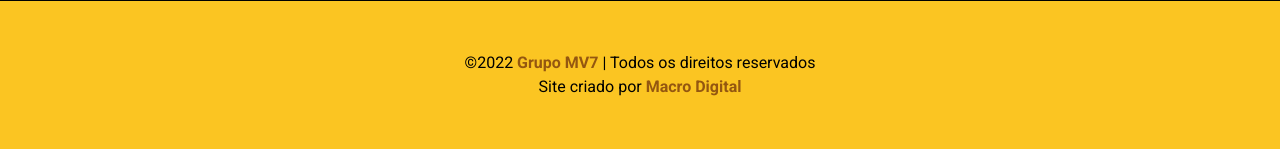
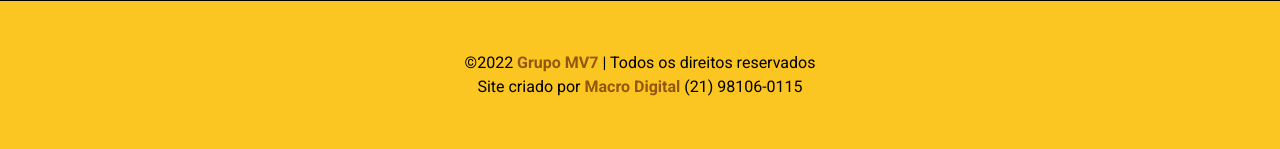
Before and after one commit to viniciusmendesdev/grupomv7, a PHP site: page / in a window 1280 px wide. Shown: the part 2188-2337 px from the top of the page. Run offline with PHP 8.4, Linux system fonts and the light colour scheme; some libraries are stand-ins or nearby versions.

Commit message:
alteração no footer. Incluimos o telefone

```diff
--- a/index.php
+++ b/index.php
@@ -203,7 +203,7 @@
 
 <footer>
 	<p>&copy<?=date('Y')?> <a href="#">Grupo MV7</a> | Todos os direitos reservados</p>
-	<p>Site criado por <a href="https://macrodigital.com.br">Macro Digital</a></p>
+	<p>Site criado por <a href="https://macrodigital.com.br">Macro Digital</a> (21) 98106-0115</p>
 </footer>
 
 
```
